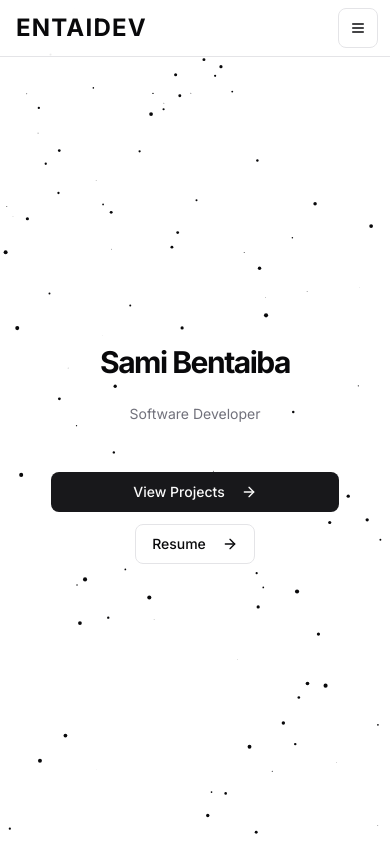
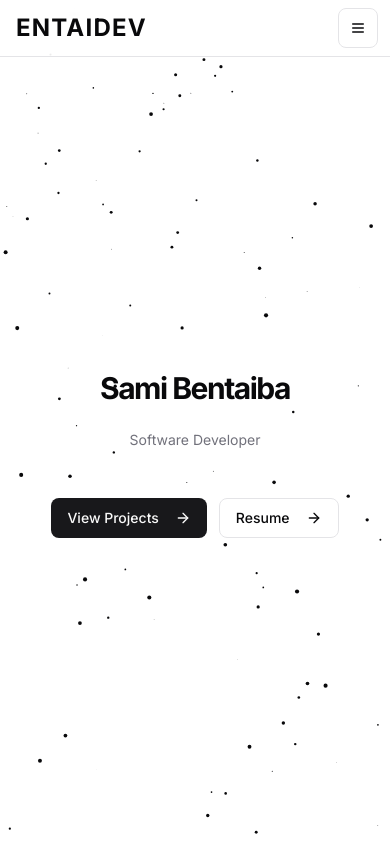
Before and after one commit to samibentaiba/Portfolio-beta, a Next.js app: page / in a window 390 px wide. Shown: the top 844 px of the page. Built offline with nearby package versions, Linux system fonts and the light colour scheme.

Commit message:
update hero section

```diff
--- a/src/components/hero.tsx
+++ b/src/components/hero.tsx
@@ -21,7 +21,7 @@ export default function Hero() {
               {t("hero.subtitle")}
             </p>
           </div>
-          <div className="flex flex-wrap justify-center gap-3 sm:gap-4">
+          <div className="flex justify-center gap-3 sm:gap-4">
             <Button
               onClick={() => {
                 scrollToSection("projects");
```
